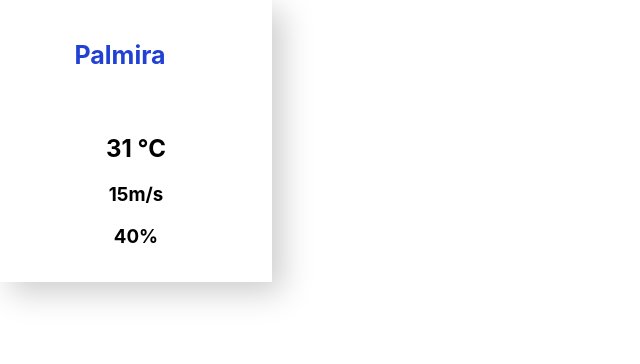
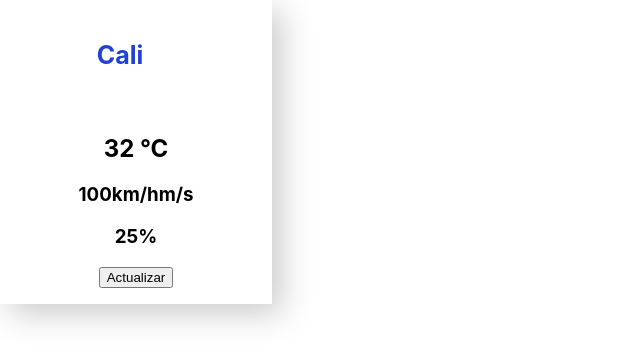
Before and after one commit to jalopezc/WeatherWebApp, a React (Create React App) app: page / in a window 1280 px wide. Shown: the top 364 px of the page, without its empty margins (0-640 px from the left). Built offline with nearby package versions, Linux system fonts and the light colour scheme; some icons are missing.

Commit message:
Transform WeatherCity into a class component, adding data tha goes through all child components,also making this component update with the state

```diff
--- a/src/Components/WeatherCity/WeatherCity.js
+++ b/src/Components/WeatherCity/WeatherCity.js
@@ -1,15 +1,47 @@
-import React from 'react';
+import React, { Component } from 'react';
 import "./WeatherCity.css";
 import Title from "./../Title/Title"
 import WeatherInfo from "./WeatherInfo/WeatherInfo"
+import {CLOUD,SUN,RAIN,SNOW,WINDY} from "./../../Constants/Weathers";
 
-const WeatherCity = function(){
-    return(
-        <div className="uao_card">
-            <Title city="Palmira"/>
-            <WeatherInfo/>
-        </div>
-    )
-}
+const data ={
+    temp: 32,
+    weatherState: WINDY,
+    humidity:25,
+    wind:"100km/h"
+};
+const data2 ={
+    temp: 28,
+    weatherState: RAIN,
+    humidity:20,
+    wind:"50km/h"
+};
+class WeatherCity extends Component{
+    constructor(){
+        super();
+        this.state={
+            city: "Cali",
+            data: data
+        }
+    };
+
+
+    hadleUpdateClik = () =>{
+        console.log("Actualizar");
+        this.setState({
+            data: data2
+        });
+    };
+    render(){
+        const{city,data}=this.state;
+        return(
+            <div className="uao_card">
+                 <Title city={city}/>
+                 <WeatherInfo data={data}/>
+                <button onClick={this.hadleUpdateClik}>Actualizar</button>
+             </div>
+        );
+    }
+};
 
 export default WeatherCity;
--- a/src/Components/WeatherCity/WeatherInfo/WeatherInfo.js
+++ b/src/Components/WeatherCity/WeatherInfo/WeatherInfo.js
@@ -5,11 +5,12 @@ import WeatherExtra from './WeatherExtra/WeatherExtra';
 import {CLOUD,SUN,RAIN,SNOW,WINDY} from "./../../../Constants/Weathers";
 
 
-const WeatherInfo = function(){
+const WeatherInfo = function({data}){
+    const{temp, weatherState, humidity, wind}=data;
     return(
         <div>
-           <WeatherTemp weatherState={SNOW} temp="31"/>
-           <WeatherExtra humidity="40" wind="15"/>
+           <WeatherTemp temp={temp} weatherState={weatherState}/>
+           <WeatherExtra humidity={humidity} wind={wind}/>
         </div>
     );
 
```
